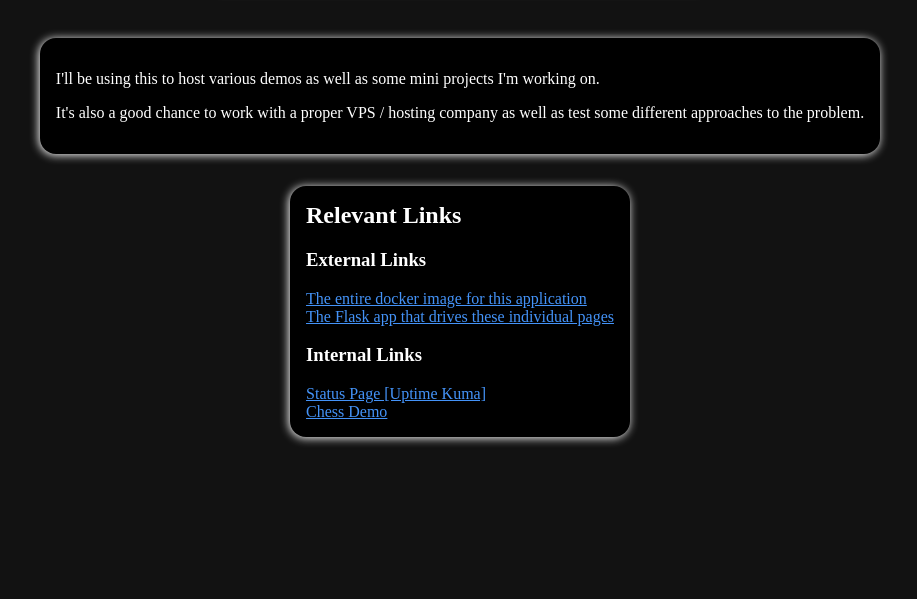
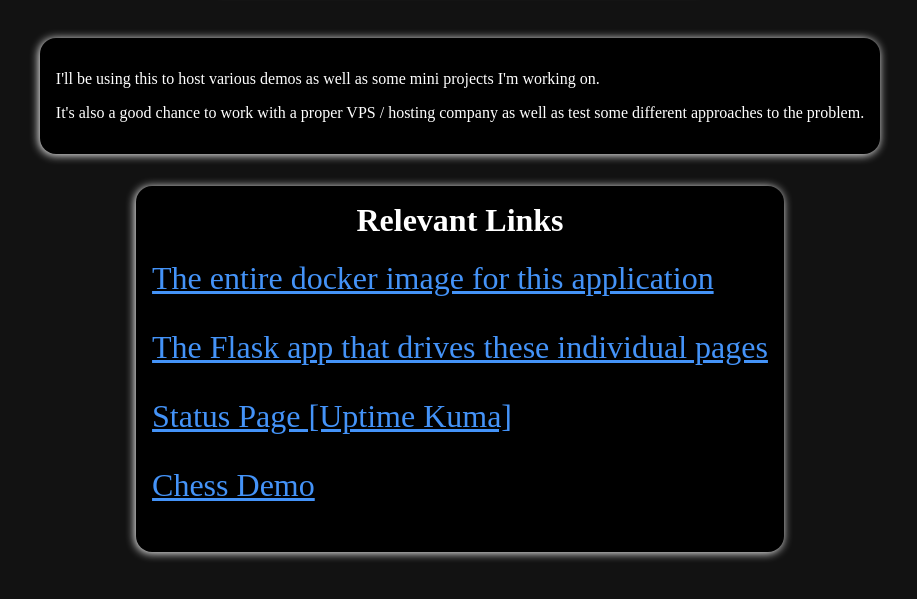
Before and after one commit to volutus/self-domain-flask, a Flask app: page / in a window 1280 px wide. Shown: the part 151-750 px from the top of the page, without its empty margins (180-1097 px from the left). Run offline with Flask 3, Linux system fonts and the light colour scheme.

Commit message:
Index page improvements

```diff
--- a/static/css/index.css
+++ b/static/css/index.css
@@ -14,9 +14,12 @@ body > * {
 }
 a {
     color: #4493f8;
+    font-size: xx-large;
+    margin-bottom: 1em;
 }
-.links-container > h2 {
+.links-container > h1 {
     margin-top: 0em;
+    text-align: center;
 }
 .links-container > a {
     display:block;
--- a/templates/index.html
+++ b/templates/index.html
@@ -13,13 +13,10 @@
         <p> It's also a good chance to work with a proper VPS / hosting company as well as test some different approaches to the problem.</p>
     </div>
     <div class="links-container">
-        <h2> Relevant Links </h2>
+        <h1> Relevant Links </h1>
 
-        <h3> External Links </h3>
         <a href="https://github.com/volutus/self-domain-docker"> The entire docker image for this application </a>
         <a href="https://github.com/volutus/self-domain-flask"> The Flask app that drives these individual pages </a>
-
-        <h3> Internal Links </h3>
         <a href="https://status.trevorcolley.com">Status Page [Uptime Kuma]</a>
         <a href="/chess">Chess Demo</a>
         <!-- TODO yt-shuffle port? -->
```
